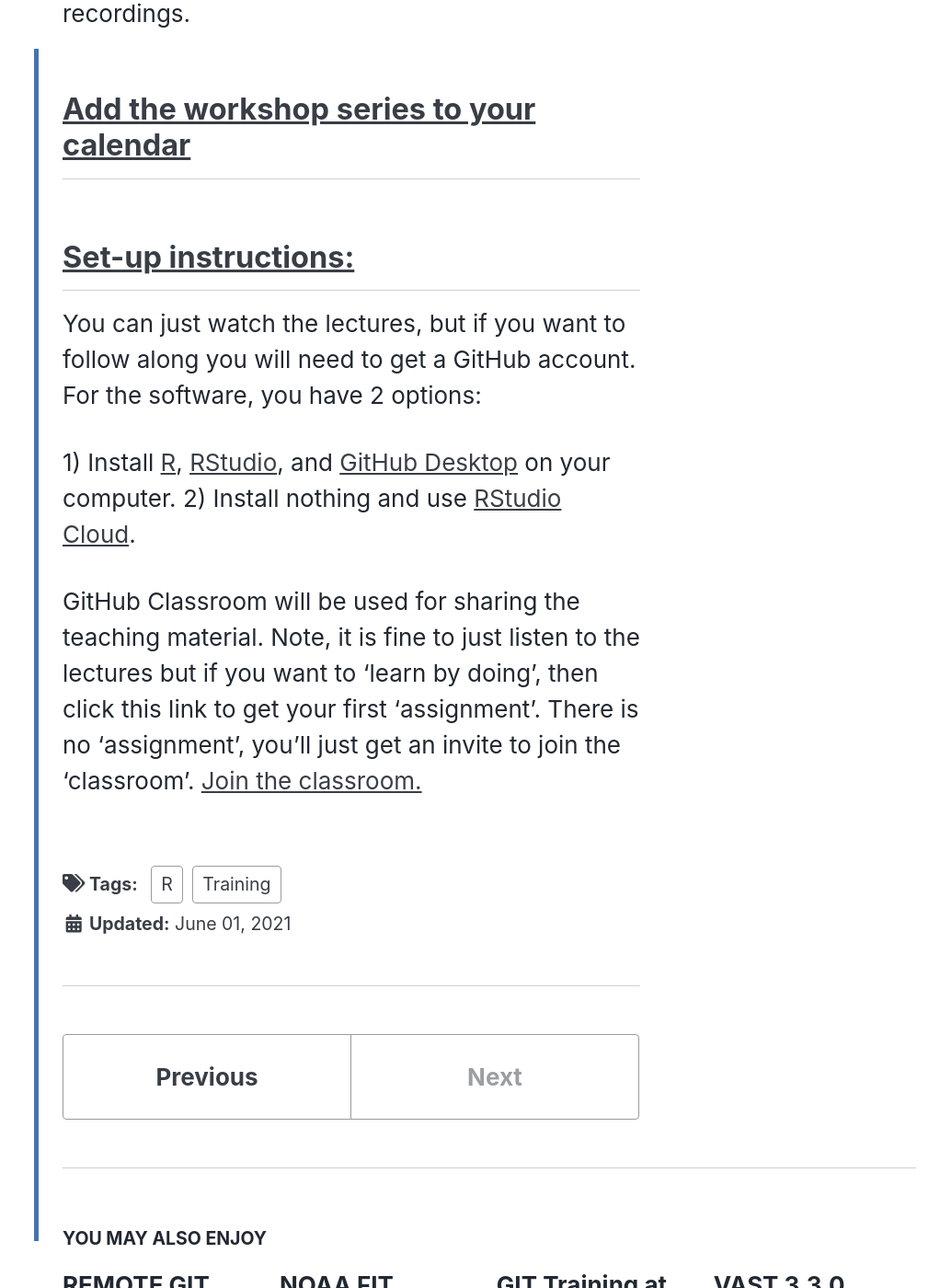
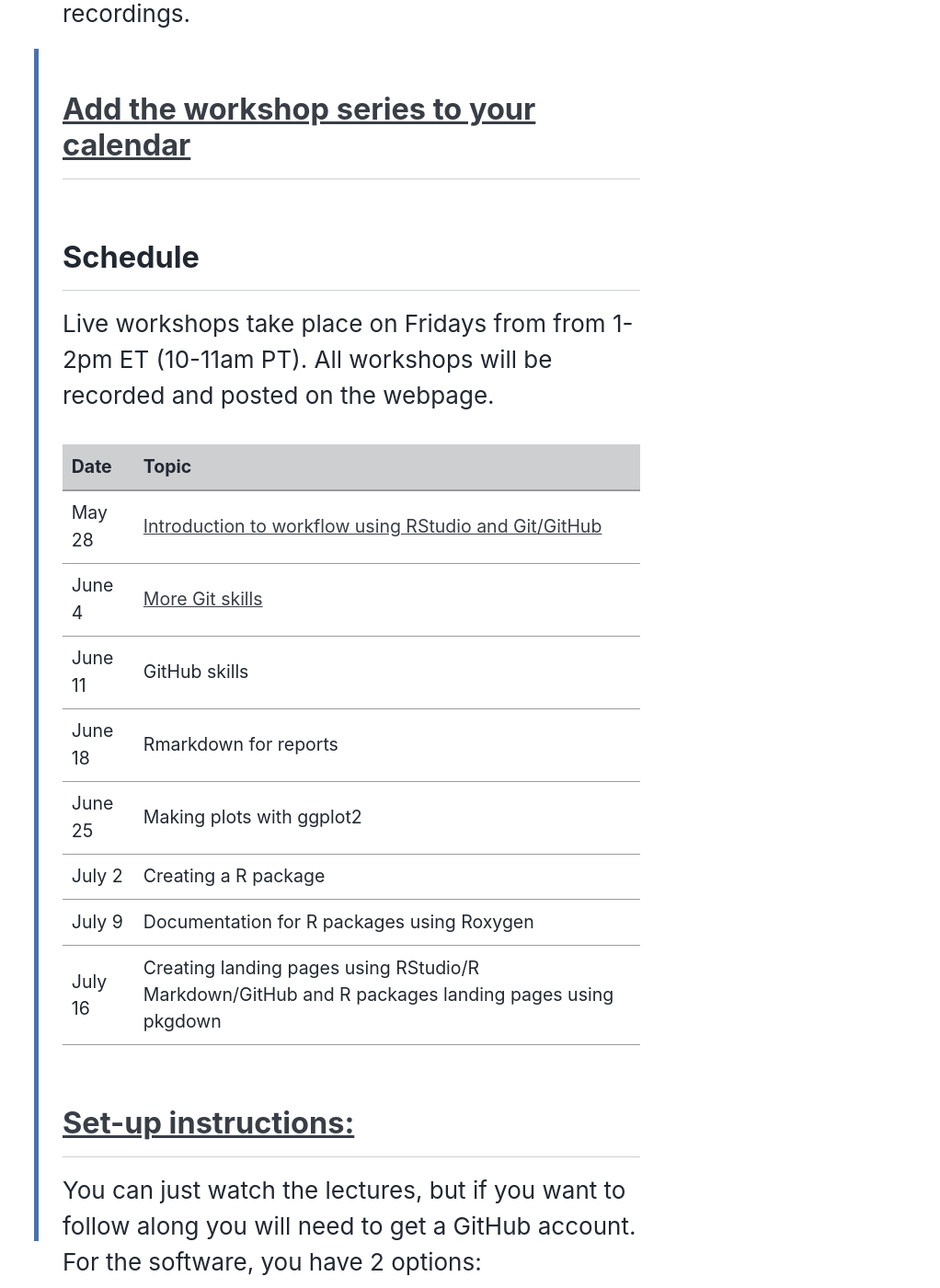
Before and after one commit to noaa-fit-news/noaa-fit-news.github.io, a Jekyll site: the page built from _posts/2021-06-02-practical-R-workflow.md, in a window 1280 px wide and 1400 px high, scrolled down 922 px. Shown: the whole window at 92% size, without its empty margins (258-1280 px from the left). Built offline with Jekyll 4.4.1, drawn with Linux system fonts in a browser that asks for light colours; cached includes are drawn as plain includes; nearby versions of some CDN libraries; some of the changed text lies outside the part shown.

Commit message:
Update 2021-06-02-practical-R-workflow.md

```diff
--- a/_posts/2021-06-02-practical-R-workflow.md
+++ b/_posts/2021-06-02-practical-R-workflow.md
@@ -14,11 +14,28 @@ The workshop will be focused on tools and practices for NMFS scientists to help
 
 ## [Add the workshop series to your calendar](https://calendar.google.com/event?action=TEMPLATE&tmeid=MjB1dWU0YmQxbmJqaGI0Y2Z0NGxyNGhuZGlfMjAyMTA2MDRUMTcwMDAwWiBjXzJuMW9yYjh0Mm5wYmoxM2hsNTAxZjA4NzJnQGc&tmsrc=c_2n1orb8t2npbj13hl501f0872g%40group.calendar.google.com&scp=ALL)
 
+## Schedule
+
+Live workshops take place on Fridays from from 1-2pm ET (10-11am PT). All workshops will be recorded and posted on the webpage.
+
+| Date  | Topic |
+| ------------- | ------------- |
+| May 28  | [Introduction to workflow using RStudio and Git/GitHub](https://rverse-tutorials.github.io/RWorkflow-NWFSC-2021/week1.html)  |
+| June 4  | [More Git skills](https://rverse-tutorials.github.io/RWorkflow-NWFSC-2021/week2.html)  |
+| June 11  | GitHub skills  |
+| June 18  | Rmarkdown for reports  |
+| June 25  | Making plots with ggplot2  |
+| July 2  | Creating a R package  |
+| July 9  | Documentation for R packages using Roxygen  |
+| July 16  | Creating landing pages using RStudio/R Markdown/GitHub and R packages landing pages using pkgdown  |
+
+
 ## [Set-up instructions:](https://rverse-tutorials.github.io/RWorkflow-NWFSC-2021/set-up.html)
 
 You can just watch the lectures, but if you want to follow along you will need to get a GitHub account. For the software, you have 2 options:
 
 1) Install [R](https://www.r-project.org/), [RStudio](https://www.rstudio.com/products/rstudio/), and [GitHub Desktop](https://desktop.github.com/) on your computer.
+
 2) Install nothing and use [RStudio Cloud](https://rstudio.cloud/).
 
 GitHub Classroom will be used for sharing the teaching material. Note, it is fine to just listen to the lectures but if you want to 'learn by doing', then click this link to get your first 'assignment'. There is no 'assignment', you'll just get an invite to join the 'classroom'. [Join the classroom.](https://classroom.github.com/a/dBZRHuJY)
```
